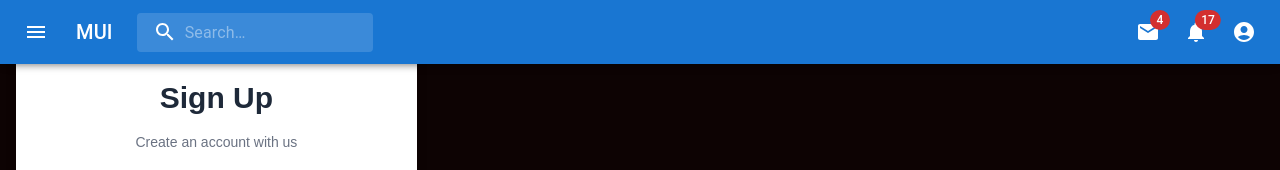
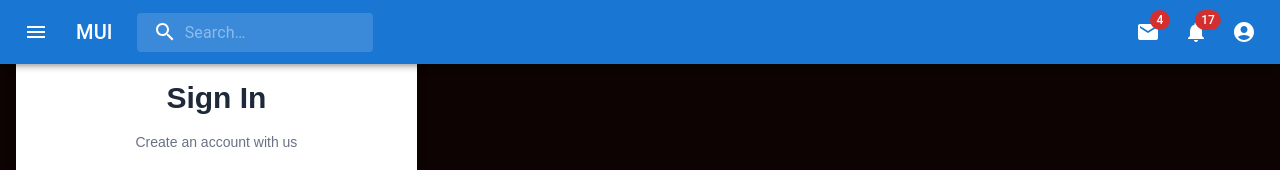
Before and after one commit to Satya12004/Social-Media, a React (Vite) app in the folder Fronted/: page /login in a window 1280 px wide. Shown: the top 170 px of the page. Built offline with nearby package versions, Linux system fonts and the light colour scheme.

Commit message:
ui changes

```diff
--- a/Fronted/src/Pages/Login.jsx
+++ b/Fronted/src/Pages/Login.jsx
@@ -41,7 +41,7 @@ const Login = () => {
       <path d="M287.9 318.583a30.37 30.37 0 0 1-21.257-8.806L8.83 51.963C-2.078 39.225-.595 20.055 12.143 9.146c11.369-9.736 28.136-9.736 39.504 0l259.331 257.813c12.243 11.462 12.876 30.679 1.414 42.922-.456.487-.927.958-1.414 1.414a30.368 30.368 0 0 1-23.078 7.288z" data-original="#000000" />
     </svg>
     <div className="my-8 text-center">
-      <h4 className="text-3xl text-gray-800 font-extrabold">Sign Up</h4>
+      <h4 className="text-3xl text-gray-800 font-extrabold">Sign In</h4>
       <p className="text-sm text-gray-500 mt-4">Create an account with us</p>
     </div>
     <form className="space-y-4">
```
